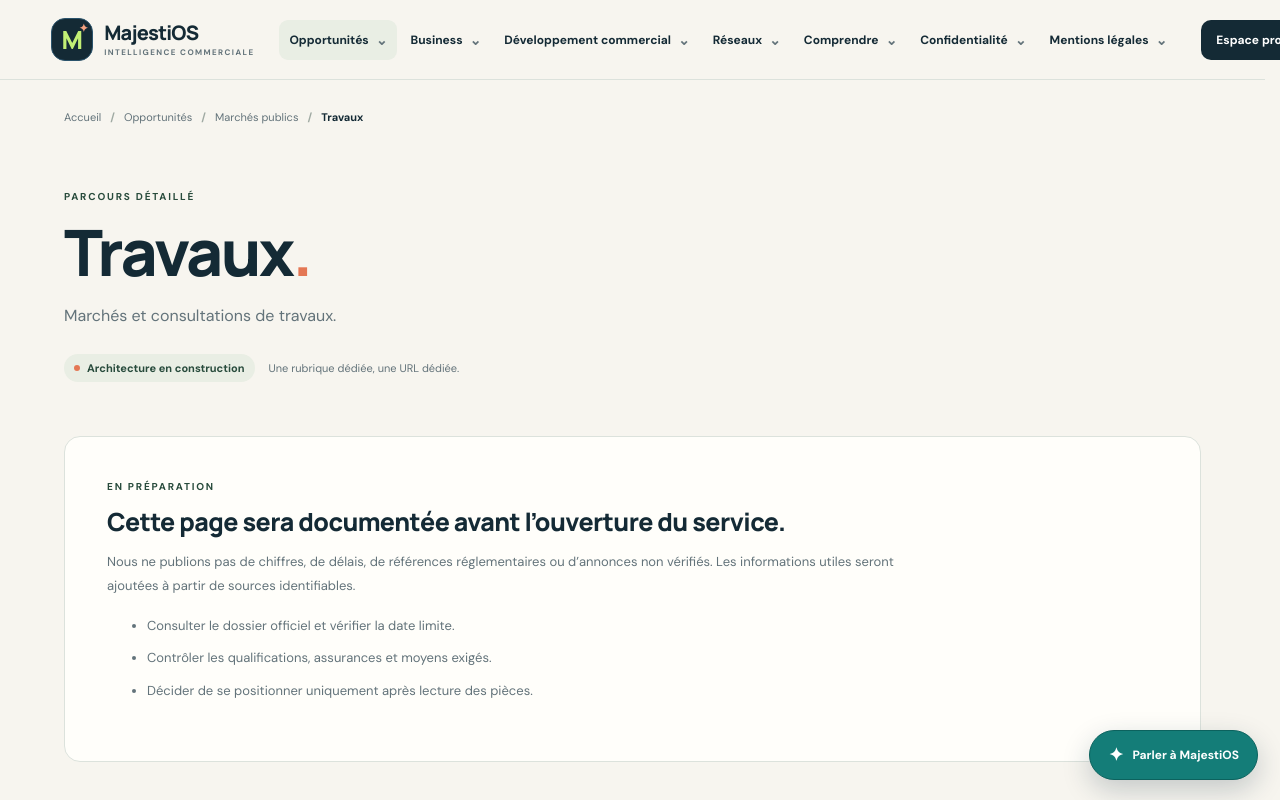
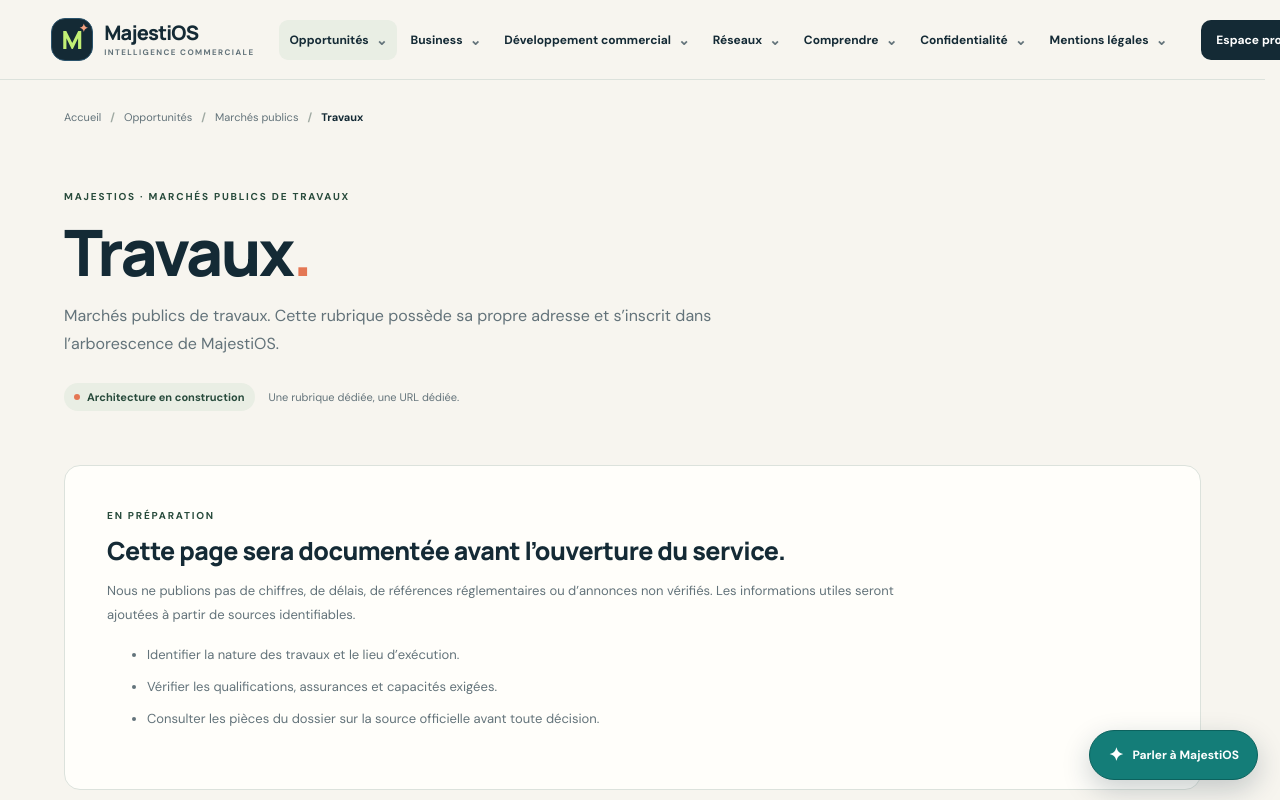
Before and after one commit to Chexpeer/Majestios, a Next.js app: page /opportunites/marches-publics/travaux in a window 1280 px wide. Shown: the top 800 px of the page. Built offline with nearby package versions, Linux system fonts and the light colour scheme.

Commit message:
Créer la page dédiée Marchés publics de travaux

```diff
--- /dev/null
+++ b/src/app/opportunites/marches-publics/travaux/page.tsx
@@ -0,0 +1,5 @@
+import SiteHub from "@/components/site-hub";
+
+export default function Page() {
+  return <SiteHub pathname="/opportunites/marches-publics/travaux" eyebrow="MAJESTIOS · MARCHÉS PUBLICS DE TRAVAUX" intro="Marchés publics de travaux. Cette rubrique possède sa propre adresse et s’inscrit dans l’arborescence de MajestiOS." checklist={["Identifier la nature des travaux et le lieu d’exécution.","Vérifier les qualifications, assurances et capacités exigées.","Consulter les pièces du dossier sur la source officielle avant toute décision."]} />;
+}
```
